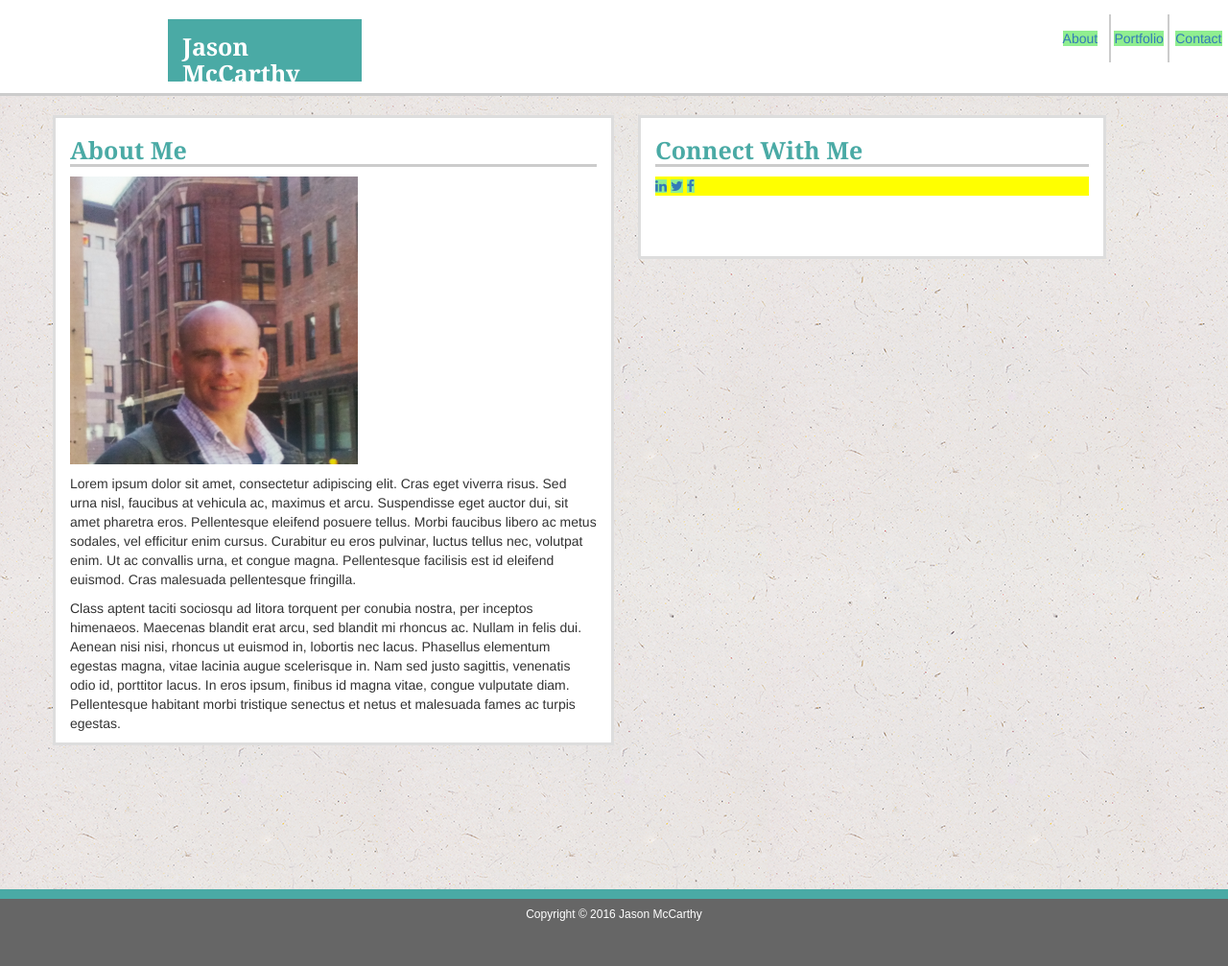
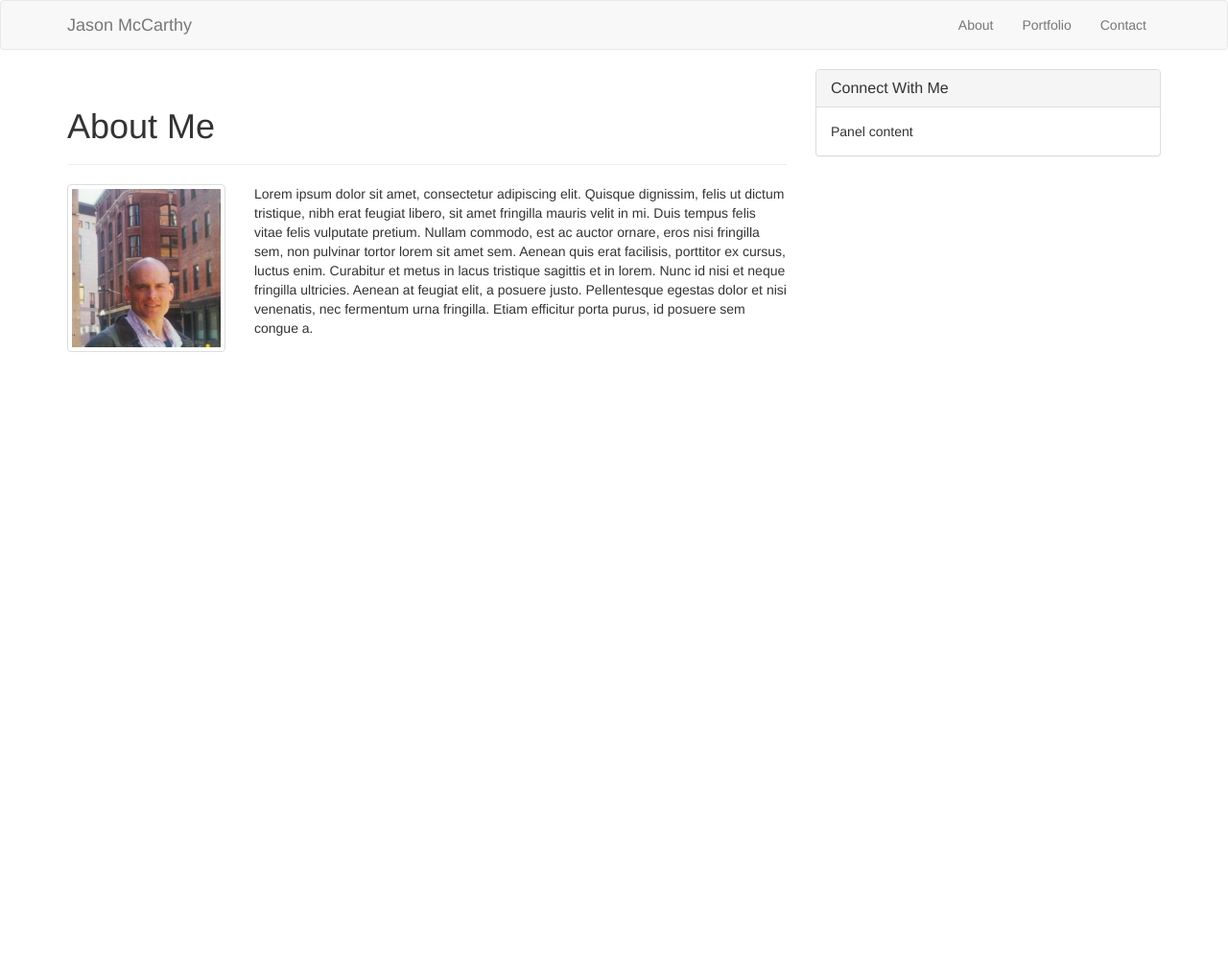
Before and after one commit to jrm51c/Bootstrap-Portfolio, a plain HTML site: page index.html in a window 1280 px wide. Shown: the whole page at 96% size. After the commit the page ends 800 px from the top, so only its background shows below. Drawn offline with nearby package versions, Linux system fonts and the light colour scheme.

Commit message:
first updated version

```diff
--- a/index.html
+++ b/index.html
@@ -1,91 +1,74 @@
 <!DOCTYPE html>
 <html>
 <head>
+
     <meta charset="utf-8" />
     <meta http-equiv="X-UA-Compatible" content="IE=edge">
     <title>Jason McCarthy Portfolio</title>
     <meta name="viewport" content="width=device-width, initial-scale=1">
     <!-- reset styling to default values to ensure cross browser compatibility-->
     <link rel="stylesheet" type="text/css" media="screen" href="./assets/css/reset.css" />
-    <!--include bootstrap from CDN-->
-    <!-- Latest compiled and minified CSS -->
+    <!-- bootstrap CDN-->
     <link rel="stylesheet" href="https://maxcdn.bootstrapcdn.com/bootstrap/3.3.7/css/bootstrap.min.css" integrity="sha384-BVYiiSIFeK1dGmJRAkycuHAHRg32OmUcww7on3RYdg4Va+PmSTsz/K68vbdEjh4u" crossorigin="anonymous">
-    <!-- Optional theme -->
-    <link rel="stylesheet" href="https://maxcdn.bootstrapcdn.com/bootstrap/3.3.7/css/bootstrap-theme.min.css" integrity="sha384-rHyoN1iRsVXV4nD0JutlnGaslCJuC7uwjduW9SVrLvRYooPp2bWYgmgJQIXwl/Sp" crossorigin="anonymous">
-    <!-- Latest compiled and minified JavaScript -->
-    <script src="https://maxcdn.bootstrapcdn.com/bootstrap/3.3.7/js/bootstrap.min.js" integrity="sha384-Tc5IQib027qvyjSMfHjOMaLkfuWVxZxUPnCJA7l2mCWNIpG9mGCD8wGNIcPD7Txa" crossorigin="anonymous"></script>
-    <!-- personal styling-->
-    <link rel="stylesheet" type="text/css" media="screen" href="./assets/css/style.css" />
-    <!-- social glyphicons -->
-    <link rel="stylesheet" href="https://cdnjs.cloudflare.com/ajax/libs/font-awesome/4.7.0/css/font-awesome.min.css">
-    <script src="main.js"></script>
+
 </head>
+
 <body>
 
-    <div id="header">
+    <nav class="navbar navbar-default">
+        <div class="container">
+          <div class="navbar-header">
+            <a class="navbar-brand" href="#">Jason McCarthy</a>
+          </div>
+          <div class="collapse navbar-collapse" id="bs-example-navbar-collapse-1">
+            <ul class="nav navbar-nav navbar-right">
+              <li><a href="index.html">About</a></li>
+              <li><a href="portfolio.html">Portfolio</a></li>
+              <li><a href="contact.html">Contact</a></li>
+            </ul>
+          </div>
+        </div>
+    </nav>
+
+    <div class="container">
+        <div class="row">
+          <div class="col-md-8">
+            <div class="page-header">
+              <h1>About Me</h1>
+            </div>
             <div class="row">
-                    <div class="col-md-6">
-                            <h1>Jason McCarthy</h1>
-                    </div>
+              <div class="col-md-3">
+                <img src="./assets/images/bioPicture.jpg" alt="Image of Jason" class="img-thumbnail">
+              </div>
+              <div class="col-md-9">
+                <p>
+                  Lorem ipsum dolor sit amet, consectetur adipiscing elit. Quisque dignissim, felis ut dictum tristique, nibh erat feugiat libero, sit amet fringilla mauris velit in mi. Duis tempus felis vitae felis vulputate pretium. Nullam commodo, est ac auctor ornare,
+                  eros nisi fringilla sem, non pulvinar tortor lorem sit amet sem. Aenean quis erat facilisis, porttitor ex cursus, luctus enim. Curabitur et metus in lacus tristique sagittis et in lorem. Nunc id nisi et neque fringilla ultricies. Aenean
+                  at feugiat elit, a posuere justo. Pellentesque egestas dolor et nisi venenatis, nec fermentum urna fringilla. Etiam efficitur porta purus, id posuere sem congue a.
+                </p>
+              </div>
+            </div>
+          </div>
 
-                    <div class="col-md-6">
-                        <div id="linkContact">
-                            <a href="contact.html">Contact</a>
-                        </div>
-                        <div id="linkPortfolio">
-                            <a href="portfolio.html">Portfolio</a>
-                        </div>
-                        <div id="linkAbout">
-                             <a href="index.html">About</a>
-                        </div>
-                    </div>
+          <div class="col-md-4">
+            <div class="panel panel-default">
+              <div class="panel-heading">
+                <h3 class="panel-title">Connect With Me</h3>
+              </div>
+              <div class="panel-body">
+                Panel content
+              </div>
             </div>
+          </div>
+        </div>
     </div>
 
-    <div class="container">
-
-        <div class="row">
-
-            <div class="col-md-6" id="aboutMe">
-
-                <h2>About Me</h2>
-
-                <img id="bioPic" src="./assets/images/bioPicture.jpg" alt="Image of Jason">
-
-                <p>
-                        Lorem ipsum dolor sit amet, consectetur adipiscing elit. Cras eget viverra risus. Sed urna nisl, faucibus at vehicula ac, maximus et arcu. Suspendisse eget auctor dui, sit amet pharetra eros. Pellentesque eleifend posuere tellus. Morbi faucibus libero ac metus sodales, vel efficitur enim cursus. Curabitur eu eros pulvinar, luctus tellus nec, volutpat enim. Ut ac convallis urna, et congue magna. Pellentesque facilisis est id eleifend euismod. Cras malesuada pellentesque fringilla.
-
-                </p>
-                <p>
-                        Class aptent taciti sociosqu ad litora torquent per conubia nostra, per inceptos himenaeos. Maecenas blandit erat arcu, sed blandit mi rhoncus ac. Nullam in felis dui. Aenean nisi nisi, rhoncus ut euismod in, lobortis nec lacus. Phasellus elementum egestas magna, vitae lacinia augue scelerisque in. Nam sed justo sagittis, venenatis odio id, porttitor lacus. In eros ipsum, finibus id magna vitae, congue vulputate diam. Pellentesque habitant morbi tristique senectus et netus et malesuada fames ac turpis egestas.
-
-                </p>
-            </div>
-
-            <div class="col-md-5" id="connectWithMe">
-                    <h2>Connect With Me</h2>
-                    <div id="socialLinks">
-                        <a href="#" class="fa fa-linkedin"></a>
-                        <a href="#" class="fa fa-twitter"></a>
-                        <a href="#" class="fa fa-facebook"></a>
-                    </div>
-
-            <div class="col-md-1">
-            </div>
-
-            </div>
 
 
-        </div>
 
 
-    </div>
 
-    <div id="footer">
-        <div class="row" style="text-align: center;">
-        <div class="col-md-12">
-        <h6>Copyright &copy; 2016 Jason McCarthy</h6>
-    </div>
+
 
 
 </body>
```
Also changed, not shown: contact.html (+58 -3 lines), index2.html (added, +98 -0 lines), portfolio.html (+51 -11 lines).
